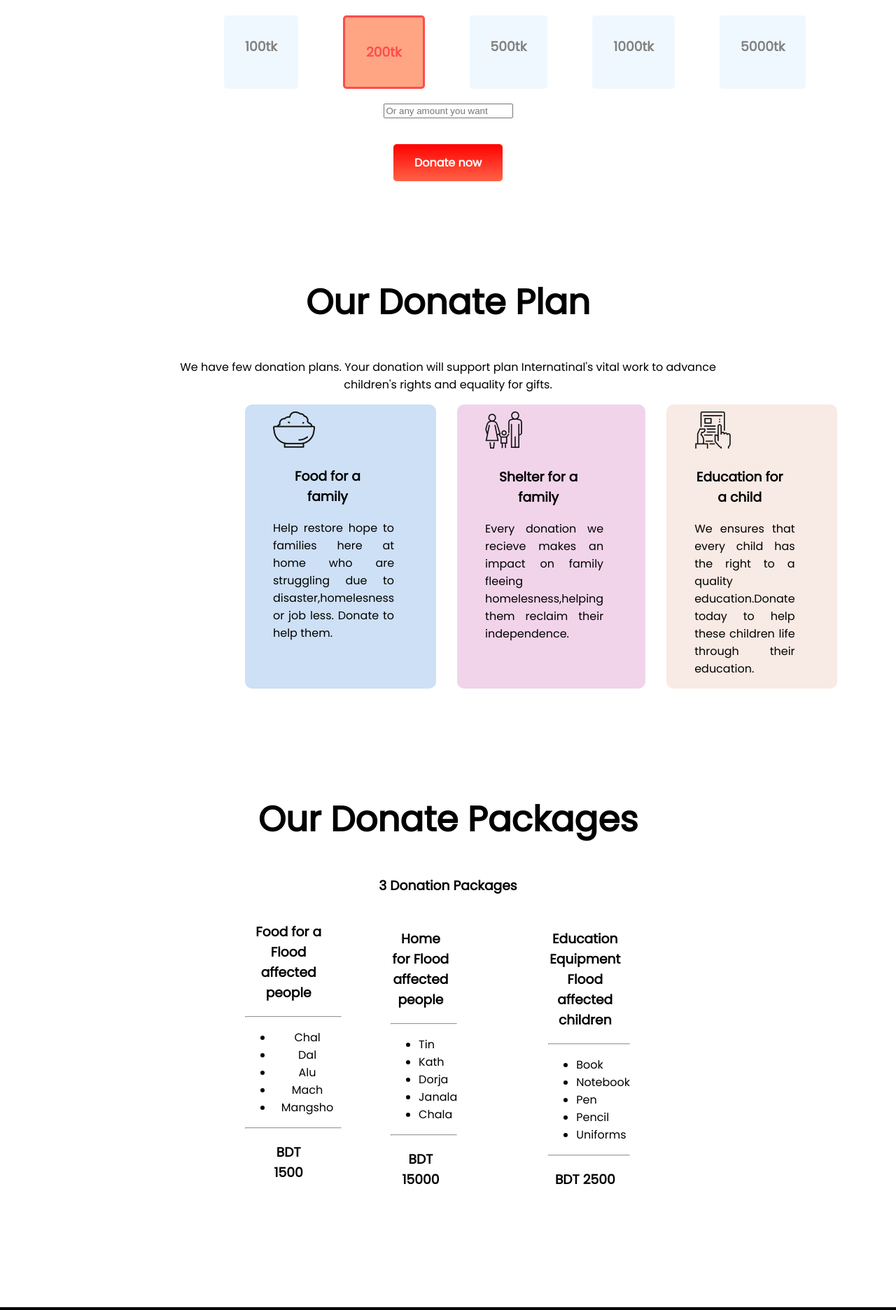
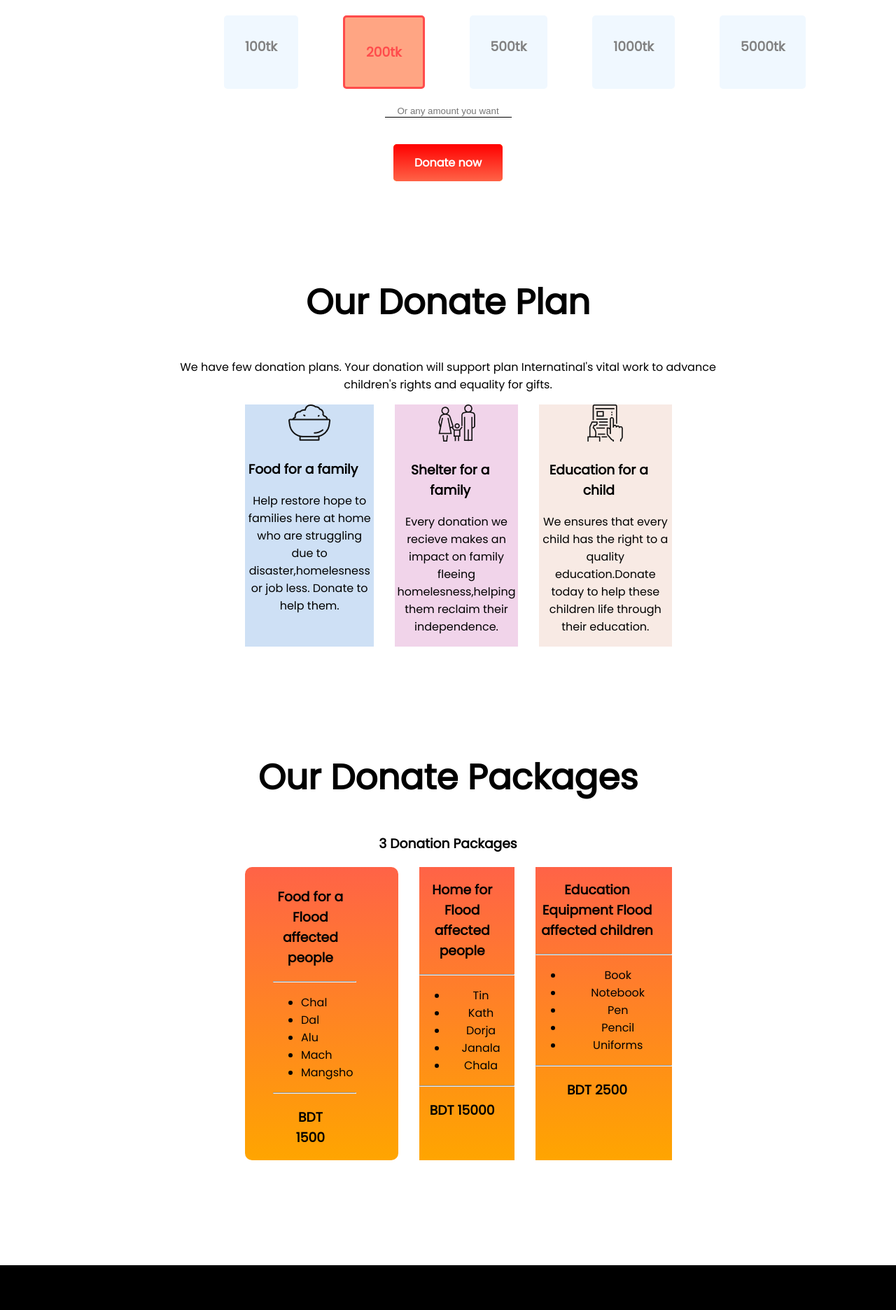
Before and after one commit to Imtiaz898/donate-today, a plain HTML site: page index.html in a window 1280 px wide. Shown: the part 771-2643 px from the top of the page at 70% size. Drawn offline with Linux system fonts and the light colour scheme.

Commit message:
Update style.css
final

```diff
--- a/style.css
+++ b/style.css
@@ -11,6 +11,7 @@
 .top-banner {
     background-image: url(images/donation6.jpg);
     background-repeat: no-repeat;
+    background-position: center;
     background-size: cover;
     display: block;
     height: 50vh;
@@ -70,6 +71,13 @@
     border-radius: 5px;
 }
 
+.other {
+    border: none;
+    border-bottom: 1px solid #000;
+    display: inline-block;
+    text-align: center;
+}
+
 .text {
     color: red;
 }
@@ -78,15 +86,15 @@
     text-decoration: none;
 }
 
-.experience-area {
+.donation-area {
     background-image: url(images/exp-bg.png);
     background-repeat: no-repeat;
     background-position: left;
 
 }
 
-.experience-item {
-    width: 30%;
+.donation-item {
+    width: 40%;
     padding-top: 10px;
     padding-left: 40px;
     padding-right: 60px;
@@ -106,9 +114,15 @@
     background-color: rgb(248, 234, 228);
 }
 
+.dp {
+    /* background-color: rgb(235, 84, 14); */
+    background-image: linear-gradient(tomato, orange);
+}
+
 .gap {
     margin-left: 30px;
 }
+
 
 footer {
     background-color: black;
```
